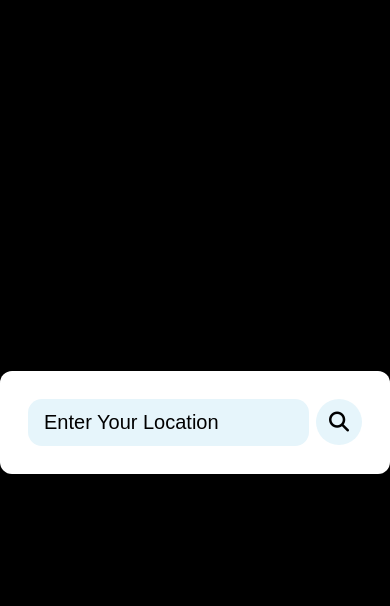
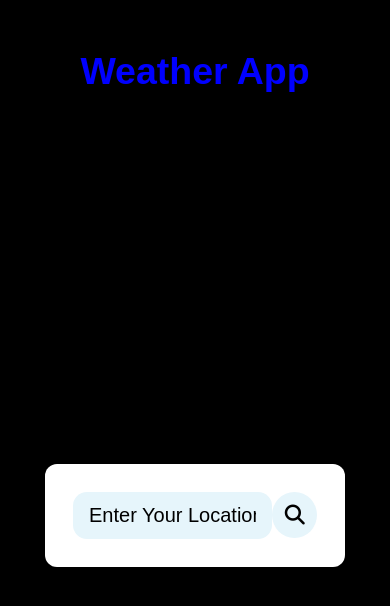
Before and after one commit to NANDLAL2414/weather-app, a plain HTML site: page index.html in a window 390 px wide. Drawn offline with Linux system fonts and the light colour scheme.

Commit message:
made responsive

```diff
--- a/index.html
+++ b/index.html
@@ -1,5 +1,6 @@
 <!DOCTYPE html>
 <html lang="en">
+
 <head>
     <meta charset="UTF-8">
     <meta http-equiv="X-UA-Compatible" content="IE=edge">
@@ -7,12 +8,16 @@
     <title>Weather App With JavaScript</title>
     <link rel="stylesheet" href="style.css">
 </head>
+
 <body>
+    <div class="title">
+        <h2>Weather App</h2>
+    </div>
+    <div class="parent-container">
         <div class="container">
             <div class="header">
                 <div class="search-box">
                     <input type="text" placeholder="Enter your location" class="input-box">
-
                     <button class="fa-solid fa-magnifying-glass" id="searchBtn"></button>
                 </div>
             </div>
@@ -49,9 +54,12 @@
                 </div>
             </div>
         </div>
+    </div>
+</body>
 
 
 <script src="script.js"></script>
 <script src="https://kit.fontawesome.com/595a890311.js" crossorigin="anonymous"></script>
 </body>
+
 </html>
--- a/style.css
+++ b/style.css
@@ -8,13 +8,20 @@
 }
 
 body{
+    background-color: #000;
+}
+.title{
+    color:blue;
+    text-align: center;
+    margin-top:50px;
+    font-size: 35px;
+}
+.parent-container{
     min-height: 100vh;
     display: flex;
     justify-content: center;
     align-items: center;
-    background-color: #000;
 }
-
 .container{
     width: 400px;
     height: min-content;
@@ -105,12 +112,8 @@ body{
     align-items: center;
 }
 
-.humidity{
-    margin-left: 20px;
-}
-
-.wind{
-    margin-right: 20px;
+.wind i{
+    margin-left: 5x;
 }
 
 .weather-details i{
@@ -143,3 +146,15 @@ body{
 .location-not-found img{
     width: 80%;
 }
+
+@media only screen and (max-width: 480px){
+    .container{
+        width: 300px;
+    }
+    .weather-details{
+        width: 96%;
+    }
+    .title{
+        font-size: 25px;
+    }
+}
```
Lines whose indentation alone changed are shown as unchanged.
